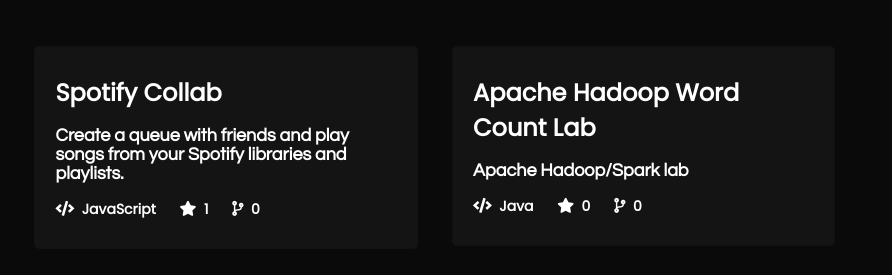
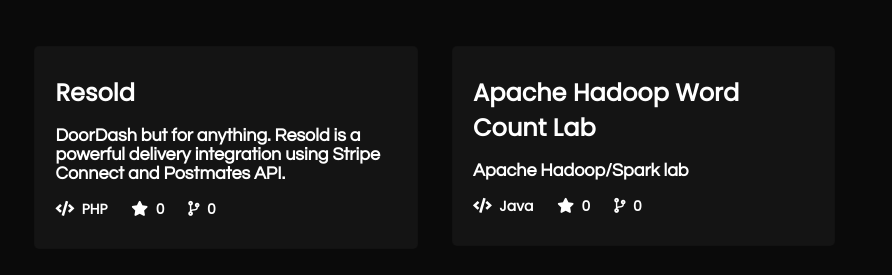
Before and after one commit to jkuczek15/jkuczek15.github.io, a website: page index.html in a window 1280 px wide. Shown: the part 169-444 px from the top of the page, 388-1280 px from the left. Drawn offline with nearby package versions, Linux system fonts and the light colour scheme.

Commit message:
Upload portfolio

```diff
--- a/index.html
+++ b/index.html
@@ -28,6 +28,19 @@
         <div id="work">
             <h1>Welcome.</h1>
             <div id="projects">
+                    <a href="https://github.com/jkuczek15/resold" target="_blank">
+                    <section>
+                        <div class="section_title">Resold</div>
+                        <div class="about_section">
+                        <span style="display:block;">DoorDash but for anything. Resold is a powerful delivery integration using Stripe Connect and Postmates API.</span>
+                        </div>
+                        <div class="bottom_section">
+                            <span style="display:inline-block;"><i class="fas fa-code"></i>&nbsp; PHP</span>
+                            <span><i class="fas fa-star"></i>&nbsp; 0</span>
+                            <span><i class="fas fa-code-branch"></i>&nbsp; 0</span>
+                        </div>
+                    </section>
+                    </a>
                     <a href="https://github.com/jkuczek15/spotifycollab" target="_blank">
                     <section>
                         <div class="section_title">Spotify Collab</div>
@@ -120,7 +133,6 @@
                         </div>
                     </section>
                     </a>
-
                     <a href="https://github.com/jkuczek15/419/tree/master/Lab2/src" target="_blank">
                         <section>
                             <div class="section_title">Apache Hadoop Word Count Lab</div>
@@ -134,7 +146,6 @@
                             </div>
                         </section>
                     </a>
-
                     <a href="https://github.com/jkuczek15/CS_311" target="_blank">
                     <section>
                         <div class="section_title">Algorithm Analysis</div>
@@ -213,14 +224,14 @@
                         </div>
                     </section>
                     </a>
-</div>
+            </div>
         </div>
         <div id="blog_section" style="display:none;">
             <h1>Blog.</h1>
             <div id="blogs"></div>
         </div>
         <div id="footer">
-            <a href="https://github.com/jkuczek15" target="_blank">Googling is the most valuable skill of <span id="year">2019</span></a>
+            <a href="https://github.com/jkuczek15" target="_blank">Googling is the most valuable skill of <span id="year">2021</span></a>
         </div>
     </div>
     <script type="text/javascript">
```
